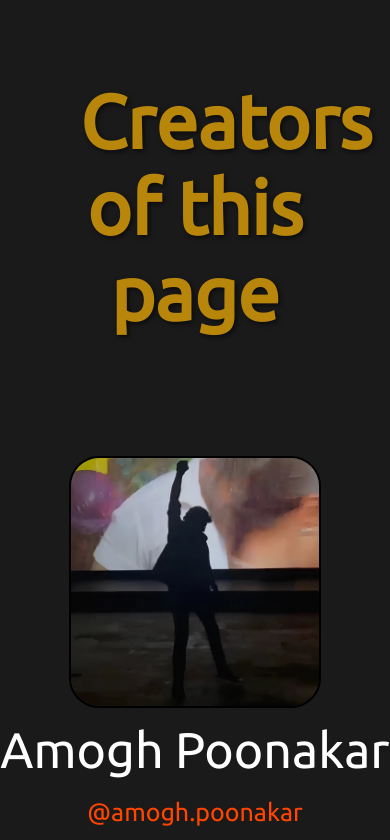
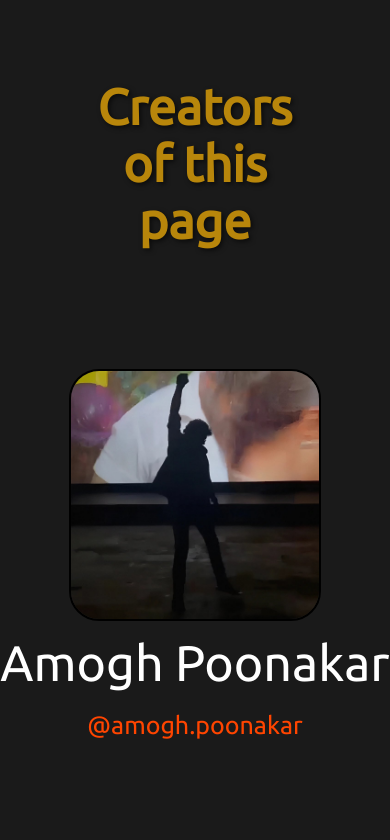
Before and after one commit to cinephilestfi/cinephilestfi, a plain HTML site: page index.html in a window 390 px wide. Shown: the part 5712-6552 px from the top of the page. Drawn offline with Linux system fonts and the light colour scheme; a small style sheet from the web is missing.

Commit message:
Update style.css

```diff
--- a/assets/style.css
+++ b/assets/style.css
@@ -509,4 +509,8 @@ body {
         flex-direction: column-reverse;
         text-align: center;
     }
+
+    .section-title{
+        font-size: 50px;
+    }
 }
```
